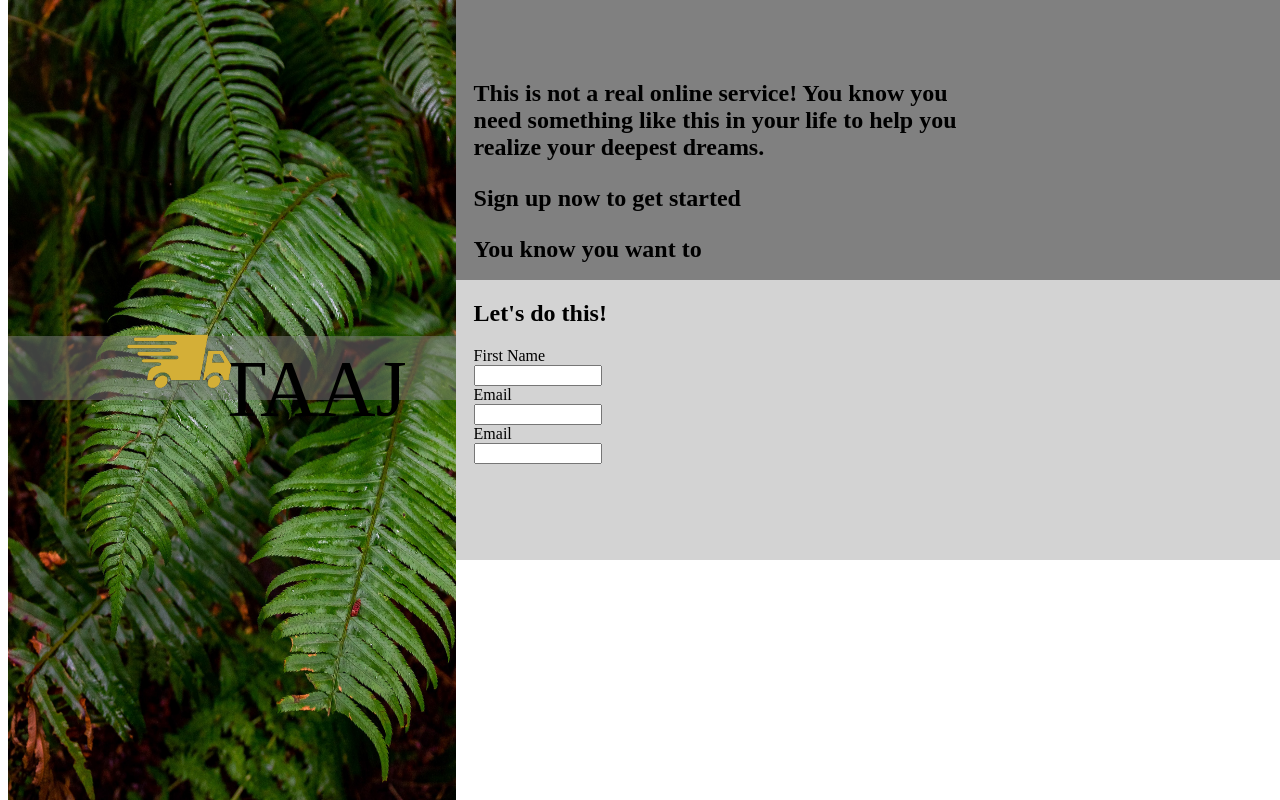
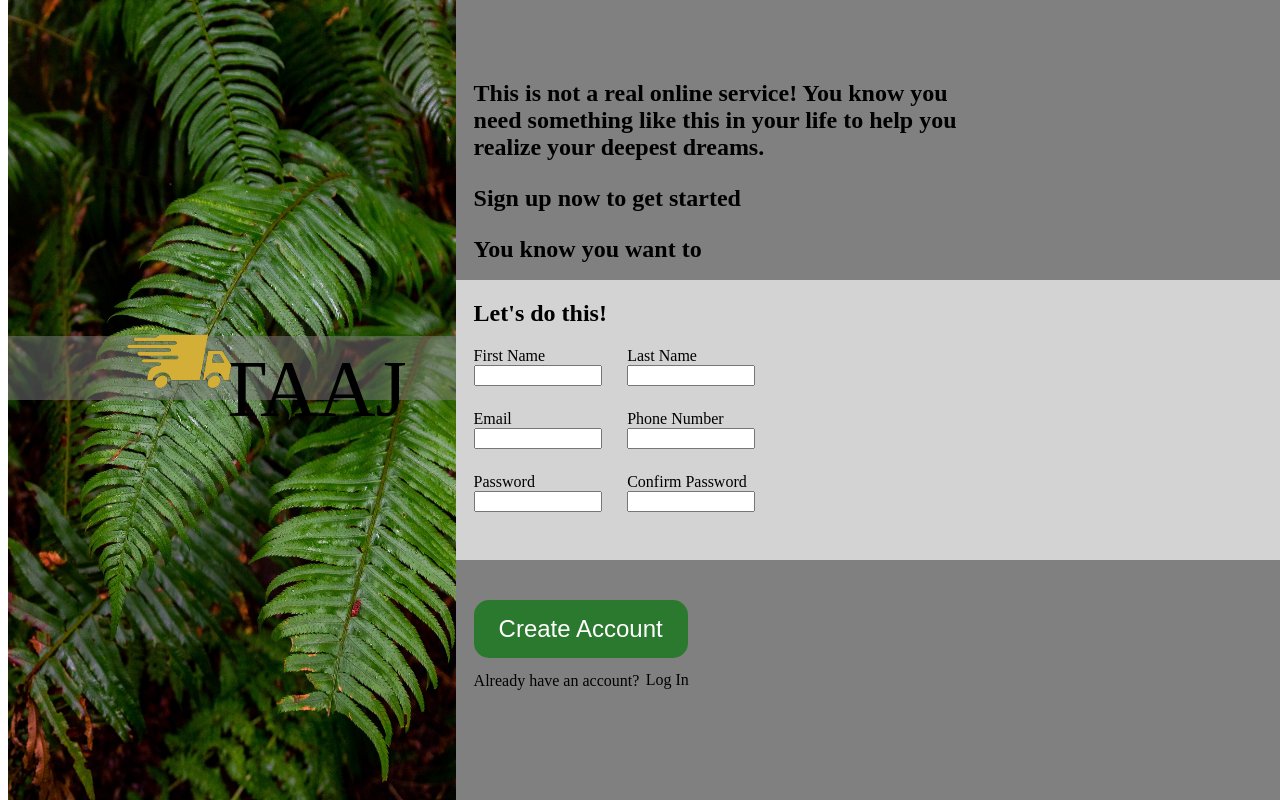
Before and after one commit to Aingkaran/Odin-SignupForm, a plain HTML site: page index.html in a window 1280 px wide. Shown: the top 800 px of the page. Drawn offline with Linux system fonts and the light colour scheme; files whose address does not match are found by name.

Commit message:
Complete format with css styling

```diff
--- a/index.html
+++ b/index.html
@@ -31,26 +31,63 @@
 
                 <div class="right-middle">
                     <h2>Let's do this!</h2>
-                    <form class=form-left>
-                        <div class="email">
-                            <label for="user_name">First Name</label>
-                            <input type="text" id="user_email" name="user_email" required>
+                    <form class="form">
+                            <div class="form-input">
+                                <div class=form-left>
+                                    <div class="formformat">
+                                        <label for="first_name">First Name</label>
+                                        <input type="text" id="first_name" name="first_name" required>
                                     </div>
 
-                        <div class="email">
+                                    <div class="formformat">
                                         <label for="user_email">Email</label>
                                         <input type="email" id="user_email" name="user_email" required>
                                     </div>
 
-                        <div class="email">
-                            <label for="user_email">Email</label>
-                            <input type="email" id="user_email" name="user_email" required>
+                                    <div class="formformat">
+                                        <label for="user_password">Password</label>
+                                        <input type="password" id="user_password" name="user_password" required>
+                                    </div>
                                 </div>
 
 
 
+
+                                <div class=form-right>
+                                    <div class="formformat">
+                                        <label for="last_name">Last Name</label>
+                                        <input type="text" id="last_name" name="last_name" required>
+                                    </div>
+
+                                    <div class="formformat">
+                                        <label for="user_phone">Phone Number</label>
+                                        <input type="email" id="user_phone" name="user_phone" required>
+                                    </div>
+
+                                    <div class="formformat">
+                                        <label for="confirm_password">Confirm Password</label>
+                                        <input type="password" id="confirm_password" name="confirm_password" required>
+                                    </div>
+                                </div>
+                            </div>
+                            <div class=bottom>
+                                <button class="button" type="submit">Create Account</button>
+
+
+
+                            </div>
+
                      </form>
 
+
+                        </div>
+
+                <div class="right-bottom">
+                    <div class="login">
+                        <p class="login-text">Already have an account?</p>
+                        <a class="login-link" ref="https://www.w3schools.com/">Log In</p>
+
+                    </div>
 
                 </div>
 
--- a/style.css
+++ b/style.css
@@ -70,12 +70,79 @@
     z-index: -3;
     top: 35vh;
     padding-left: 2vw;
+    display: flex;
+    flex-direction: column;
+
+
+}
+.form-input{
+    display: flex;
+    gap: 2vw
+}
+.formformat{
+    display:flex;
+    flex-direction: column;
+    width: 10vw;
+}
+
+.form-left{
+    display: flex;
+    flex-direction: column;
+    gap: 3vh;
+}
+
+.form-right{
+    display: flex;
+    flex-direction: column;
+    gap: 3vh;
+}
+
+.right-bottom{
+    background-color: grey;
+    width:65vw;
+    height: 30vh;
+    position:absolute;
+    left: 35vw;
+    z-index: -4;
+    top: 70vh;
+    padding-left: 2vw;
+    display: flex;
+    flex-direction: column;
 
 
 }
 
-.email{
-    display:flex;
-    flex-direction: column;
-    width: 10vw;
+
+
+.bottom{
+    position: absolute;
+    top: 40vh;
+    z-index: 1;
 }
+
+.login{
+    position:relative;
+   text-align: center;
+   display:flex;
+   top: 12vh;
+   gap: 0.5vw;
+}
+
+.login-link{
+    position:relative;
+    top: 1.9vh;
+}
+
+.button {
+    display: inline-block;
+    padding: 15px 25px;
+    font-size: 3vh;
+    cursor: pointer;
+    text-align: center;
+    text-decoration: none;
+    outline: none;
+    color: #fff;
+    background-color: #2b792e;
+    border: none;
+    border-radius: 15px;
+}
```
Lines whose indentation alone changed are shown as unchanged.
